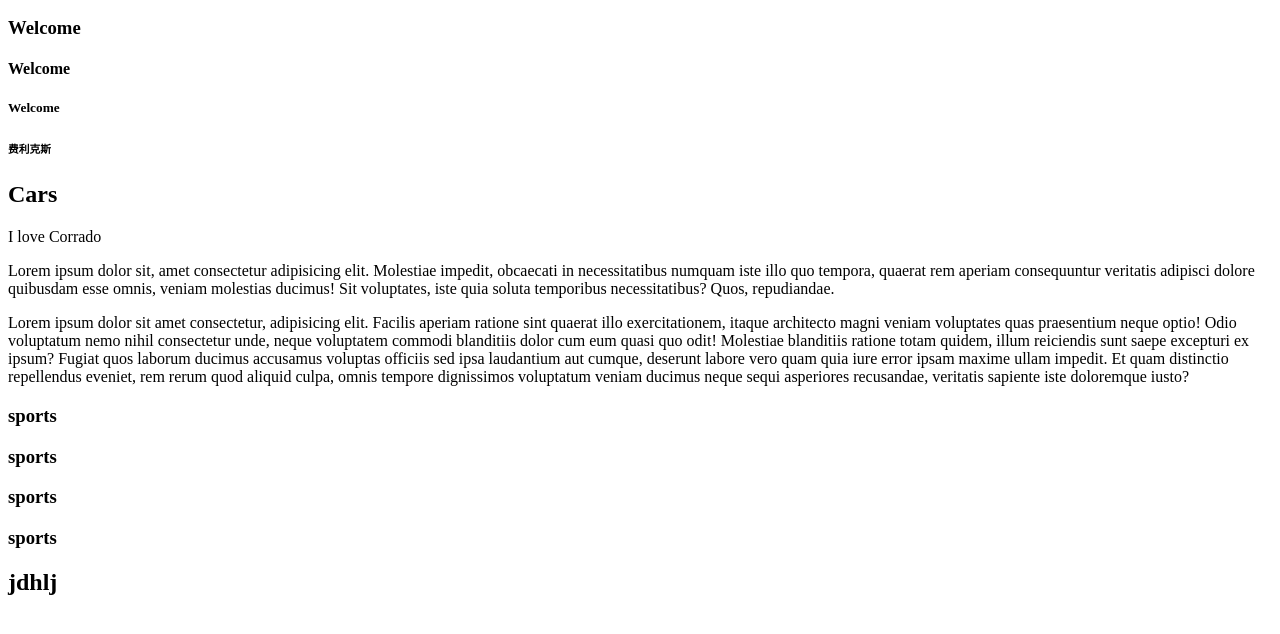
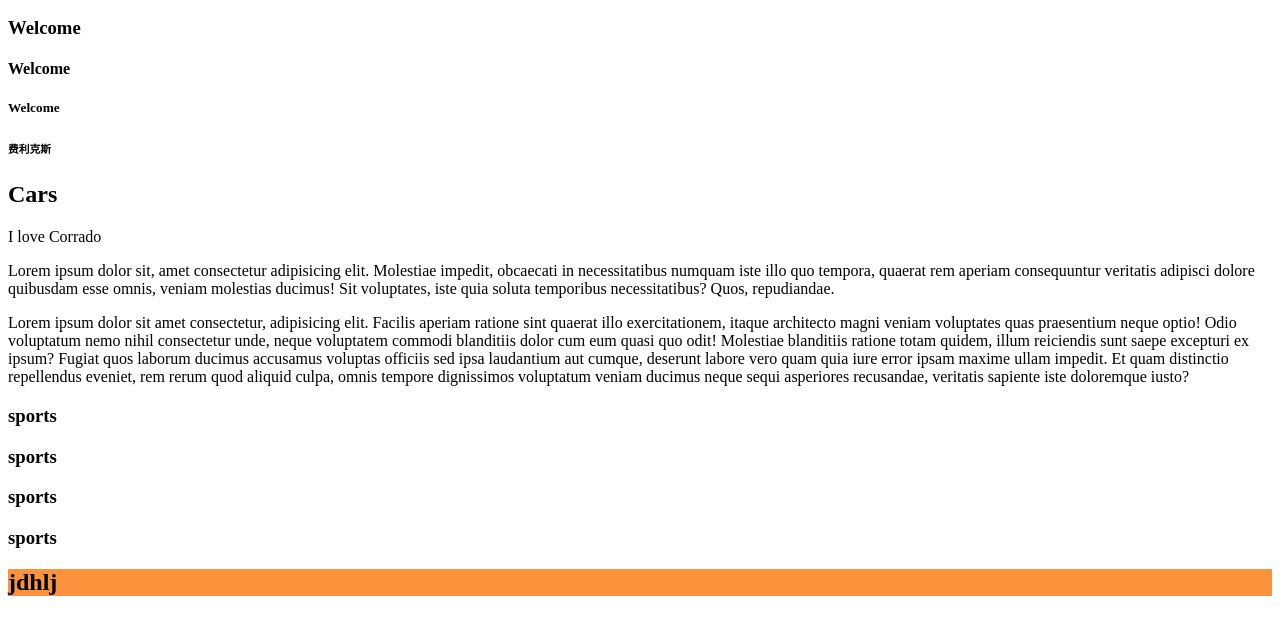
Before and after one commit to FelixWoelove/basic-html, a plain HTML site: page index.html in a window 1280 px wide. Shown: the part 110-744 px from the top of the page. Drawn offline with Linux system fonts and the light colour scheme.

Commit message:
background color changed

```diff
--- a/index.html
+++ b/index.html
@@ -36,7 +36,7 @@
 
 
 
-    <h2>jdhlj</h2>
+    <h2 style="background-color: #fb923c ;">jdhlj</h2>
     <h3></h3>
 
 
```
